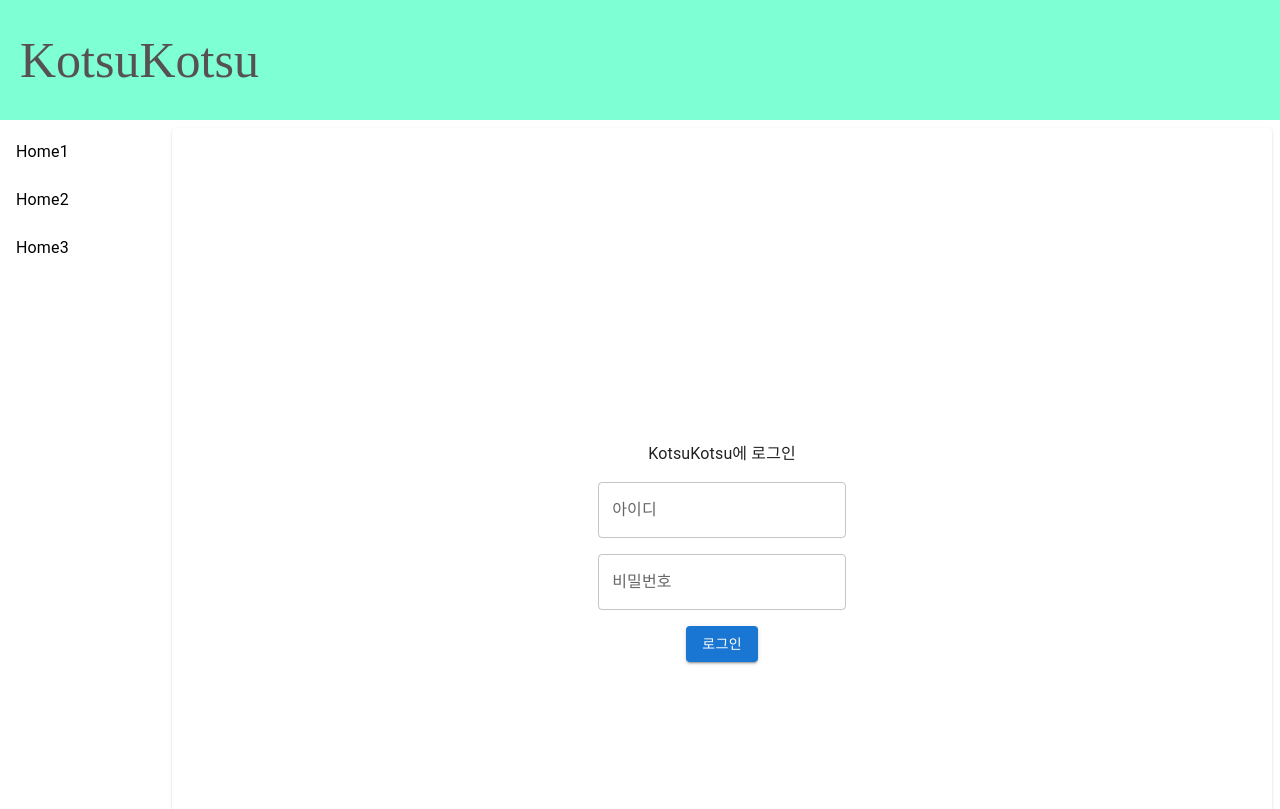
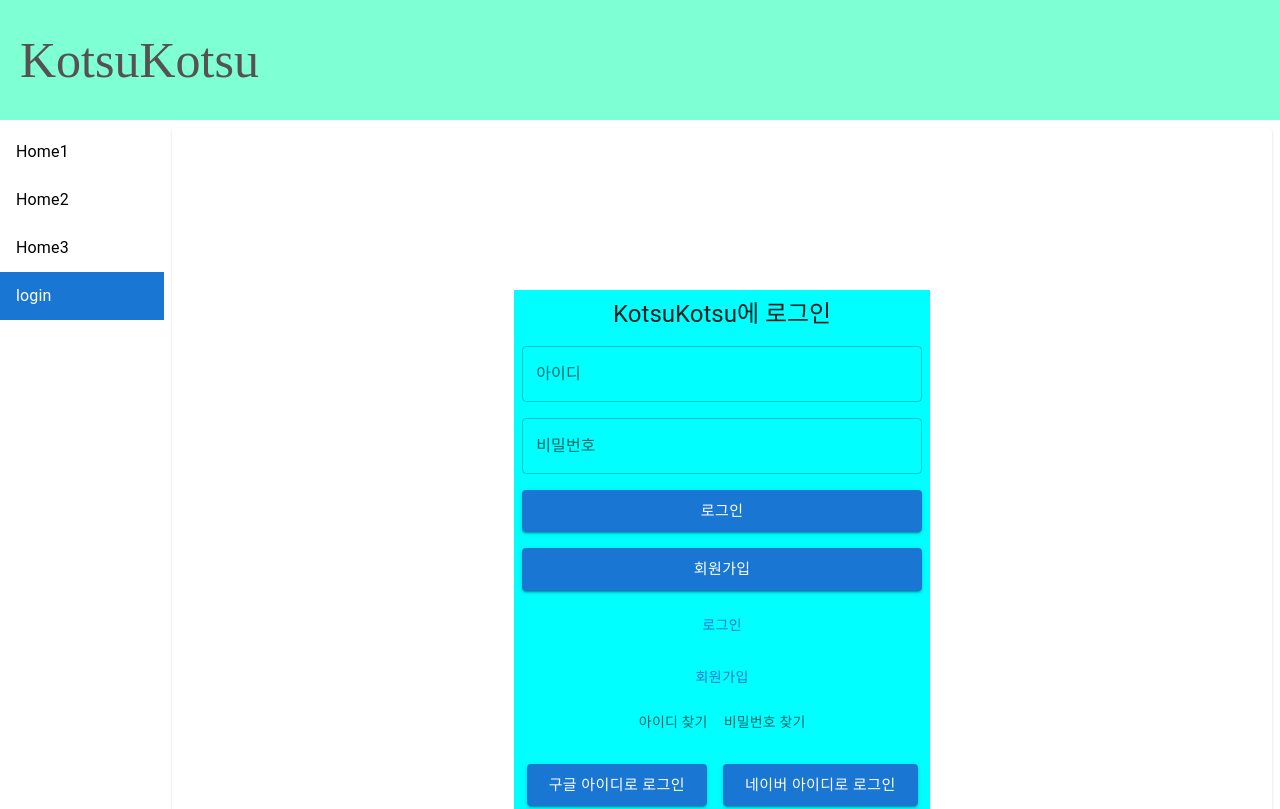
Before and after one commit to Asue0/kotsukotsu-ui, a React (Vite) app: page /login in a window 1280 px wide. Shown: the top 809 px of the page. Built offline with nearby package versions, Linux system fonts and the light colour scheme.

Commit message:
로그인 페이지 제작 및 컴포넌트 공통화 작업

```diff
--- /dev/null
+++ b/src/common/component/LargeButton.tsx
@@ -0,0 +1,22 @@
+import { Button, ButtonProps } from "@mui/material";
+import { Link as RouterLink } from "react-router-dom";
+
+type LinkButtonProps = ButtonProps & {
+  to: string;
+};
+
+const LargeButton = ({ children, to, ...props }: LinkButtonProps) => {
+  return (
+    <Button
+      component={RouterLink}
+      to={to}
+      variant="contained"
+      size="large"
+      {...props}
+    >
+      {children}
+    </Button>
+  );
+};
+
+export default LargeButton;
--- a/src/common/layout/Snb.tsx
+++ b/src/common/layout/Snb.tsx
@@ -20,7 +20,7 @@ const Snb = () => {
             <ListItemButton
               key={s.path}
               component={NavLink}
-              to={s.path}
+              to={s.path ? s.path : "/"} // 타입 오류를 없애기 위한 임시방편
               sx={{
                 "&.active": {
                   bgcolor: "primary.main",
--- a/src/pages/login/LoginMain.tsx
+++ b/src/pages/login/LoginMain.tsx
@@ -1,4 +1,6 @@
-import { Box, Button, Grid, TextField, Typography } from "@mui/material";
+import LargeButton from "@/common/component/LargeButton";
+import { Box, Button, Link, TextField, Typography } from "@mui/material";
+import { Link as RouterLink } from "react-router-dom";
 
 const LoginMain = () => {
   return (
@@ -8,28 +10,58 @@ const LoginMain = () => {
       alignItems="center"
       justifyContent="center"
     >
-      <Grid
-        container
-        direction="column"
-        sx={{
-          justifyContent: "center",
-          alignItems: "center",
-        }}
-        rowSpacing={2}
+      <Box
+        display="flex"
+        flexDirection="column"
+        textAlign="center"
+        mx="auto"
+        p={1}
+        gap={2}
+        width={400}
+        sx={{ backgroundColor: "aqua" }}
       >
-        <Grid>
-          <Typography>KotsuKotsu에 로그인</Typography>
-        </Grid>
-        <Grid>
-          <TextField label="아이디" variant="outlined" />
-        </Grid>
-        <Grid>
-          <TextField label="비밀번호" type="password" variant="outlined" />
-        </Grid>
-        <Grid>
-          <Button variant="contained">로그인</Button>
-        </Grid>
-      </Grid>
+        <Typography variant="h5">KotsuKotsu에 로그인</Typography>
+        <TextField label="아이디" variant="outlined" />
+        <TextField label="비밀번호" type="password" variant="outlined" />
+        <LargeButton to="/test2">로그인</LargeButton>
+        <LargeButton to="/test">회원가입</LargeButton>
+        <Button component={RouterLink} to="test">
+          로그인
+        </Button>
+        <Button component={RouterLink} to="test2">
+          회원가입
+        </Button>
+
+        <Box display="flex" mx="auto" gap={2}>
+          {/* <Typography>아이디 찾기</Typography> */}
+          <Link
+            component={RouterLink}
+            to="/test"
+            variant="body2"
+            underline="hover"
+            color="text.secondary"
+          >
+            아이디 찾기
+          </Link>
+          <Link
+            component={RouterLink}
+            to="/test2"
+            variant="body2"
+            underline="hover"
+            color="text.secondary"
+          >
+            비밀번호 찾기
+          </Link>
+        </Box>
+        <Box display="flex" mx="auto" mt={2} gap={2}>
+          <Button variant="contained" size="large">
+            구글 아이디로 로그인
+          </Button>
+          <Button variant="contained" size="large">
+            네이버 아이디로 로그인
+          </Button>
+        </Box>
+      </Box>
     </Box>
   );
 };
--- a/src/routes/user/UserRoutes.tsx
+++ b/src/routes/user/UserRoutes.tsx
@@ -35,7 +35,7 @@ const UserRoutes: RouteObject[] = [
       {
         path: "login",
         element: <LoginMainComponent />,
-        handle: { title: "login", showSnb: false },
+        handle: { title: "login", showSnb: true },
       },
     ],
   },
```
